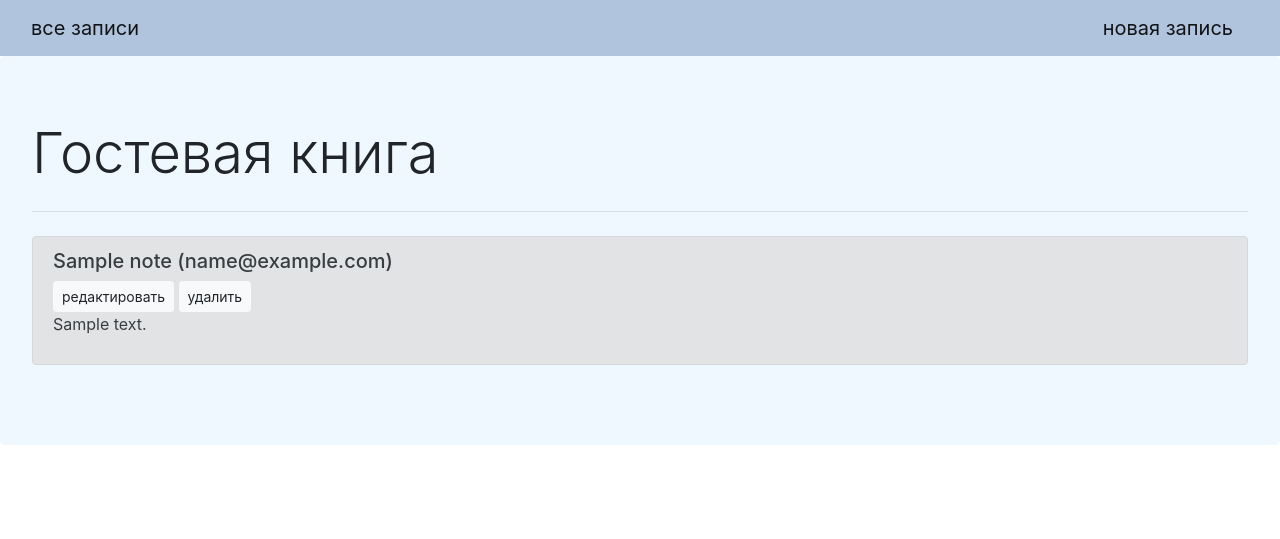
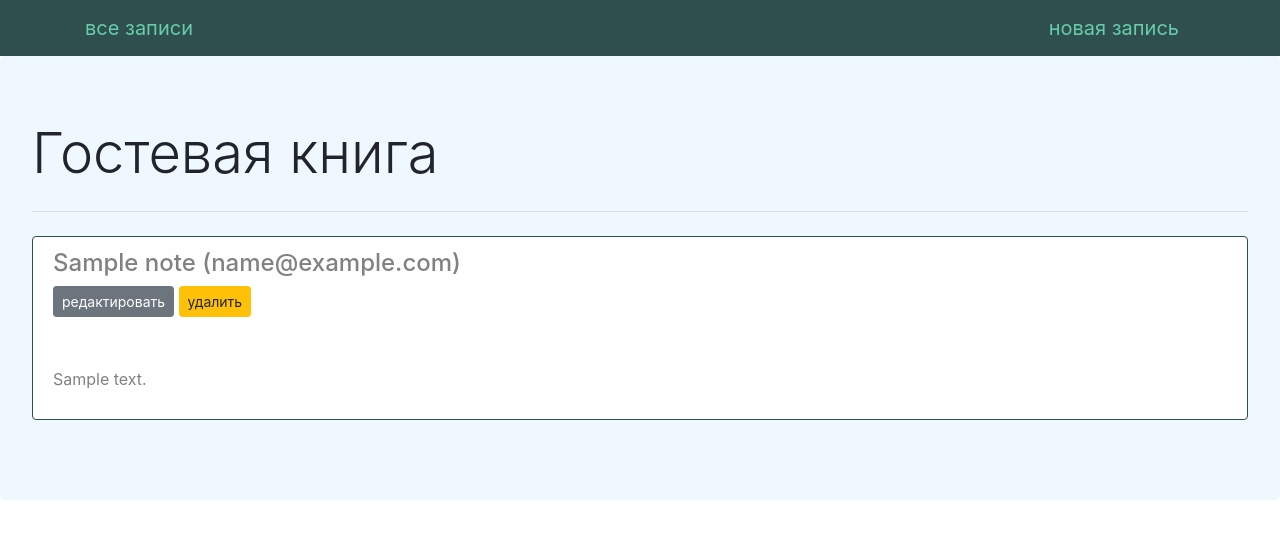
Before and after one commit to azazellooo/exam6, a Django app: template source/webapp/templates/index.html in a window 1280 px wide. Shown: the top 539 px of the page. Run offline with Django 3.2, Linux system fonts and the light colour scheme; the template is opened without the code that fills it: most values are stand-ins (such as "Sample title", 1, 10 or a date in 2020).

Commit message:
добавлена страница удаления записи

```diff
--- a/source/hello/urls.py
+++ b/source/hello/urls.py
@@ -16,11 +16,12 @@ Including another URLconf
 from django.contrib import admin
 from django.urls import path
 
-from webapp.views import index_view, note_create_view, note_update_view
+from webapp.views import index_view, note_create_view, note_update_view, note_delete_view
 
 urlpatterns = [
     path('admin/', admin.site.urls),
     path('', index_view, name='note-list'),
     path('note/add/', note_create_view, name='note-add'),
-    path('note/<int:pk>/update', note_update_view, name='note-update')
+    path('note/<int:pk>/update/', note_update_view, name='note-update'),
+    path('note/<int:pk>/delete/', note_delete_view, name='note-delete')
 ]
--- a/source/webapp/templates/base.html
+++ b/source/webapp/templates/base.html
@@ -7,10 +7,11 @@
     <title>{% block title %}Гостевая книга{% endblock title %}</title>
     <link rel="stylesheet" href="https://cdn.jsdelivr.net/npm/bootstrap@4.5.3/dist/css/bootstrap.min.css" integrity="sha384-TX8t27EcRE3e/ihU7zmQxVncDAy5uIKz4rEkgIXeMed4M0jlfIDPvg6uqKI2xXr2" crossorigin="anonymous">
 </head>
-    <nav class="navbar navbar-light" style="background-color: lightsteelblue;">
-      <div class="container-fluid">
-        <a class="navbar-brand" href="{% url "note-list" %}">все записи</a>
-        <a class="navbar-brand" href="{% url "note-add" %}">новая запись</a>
+    <body>
+    <nav class="navbar navbar-light" style="background-color: darkslategrey;">
+      <div class="container">
+        <a class="navbar-brand" style="color: mediumaquamarine" href="{% url "note-list" %}">все записи</a>
+        <a class="navbar-brand" style="color: mediumaquamarine"  href="{% url "note-add" %}">новая запись</a>
       </div>
     </nav>
     {% block content %} {% endblock content %}
--- a/source/webapp/templates/index.html
+++ b/source/webapp/templates/index.html
@@ -8,11 +8,11 @@
             <h3>Записей нет</h3>>
         {% else %}
         {% for note in notes %}
-            <div class="alert alert-secondary" role="alert">
-                <h5> {{ note.name }} ({{ note.email }})</h5>
-                <a class="btn btn-light btn-sm" href="{% url "note-update" note.id %}" role="button">редактировать</a>
-                <a class="btn btn-light btn-sm" href="#" role="button">удалить</a>
-                <p>{{ note.text }}</p>
+            <div class="alert alert-light" role="alert" style="border-color: darkslategrey">
+                <h4>{{ note.name }} ({{ note.email }})</h4>
+                <a class="btn btn-secondary btn-sm" href="{% url "note-update" note.id %}" role="button">редактировать</a>
+                <a class="btn btn-warning btn-sm" href="{% url "note-delete" note.id %}" role="button">удалить</a>
+                <p style="margin-top: 50px">{{ note.text }}</p>
             </div>
         {% endfor %}
         {% endif %}
--- a/source/webapp/templates/note_create.html
+++ b/source/webapp/templates/note_create.html
@@ -1,7 +1,7 @@
 {% extends 'base.html' %}
 {% block title %}новая задача{% endblock title %}
 {% block content %}
-    <div class="jumbotron" style="background-color: #f8f1f1">
+    <div class="jumbotron" style="background-color: #fff6f5">
     <h1>Новая запись</h1>
 
     <form action="{% url "note-add" %}" method="post">
--- a/source/webapp/templates/note_update.html
+++ b/source/webapp/templates/note_update.html
@@ -1,7 +1,7 @@
 {% extends 'base.html' %}
 {% block title %}редактировать запись{% endblock title %}
 {% block content %}
-    <div class="jumbotron" style="background-color: #f8f1f1">
+    <div class="jumbotron" style="background-color: #fff6f5">
     <h1>Редактировать запись</h1>
 
     <form action="{% url "note-update" note.id %}" method="post">
```
Also changed, not shown: source/webapp/templates/note_delete.html (added, +17 -0 lines), source/webapp/views.py (+9 -1 lines).
